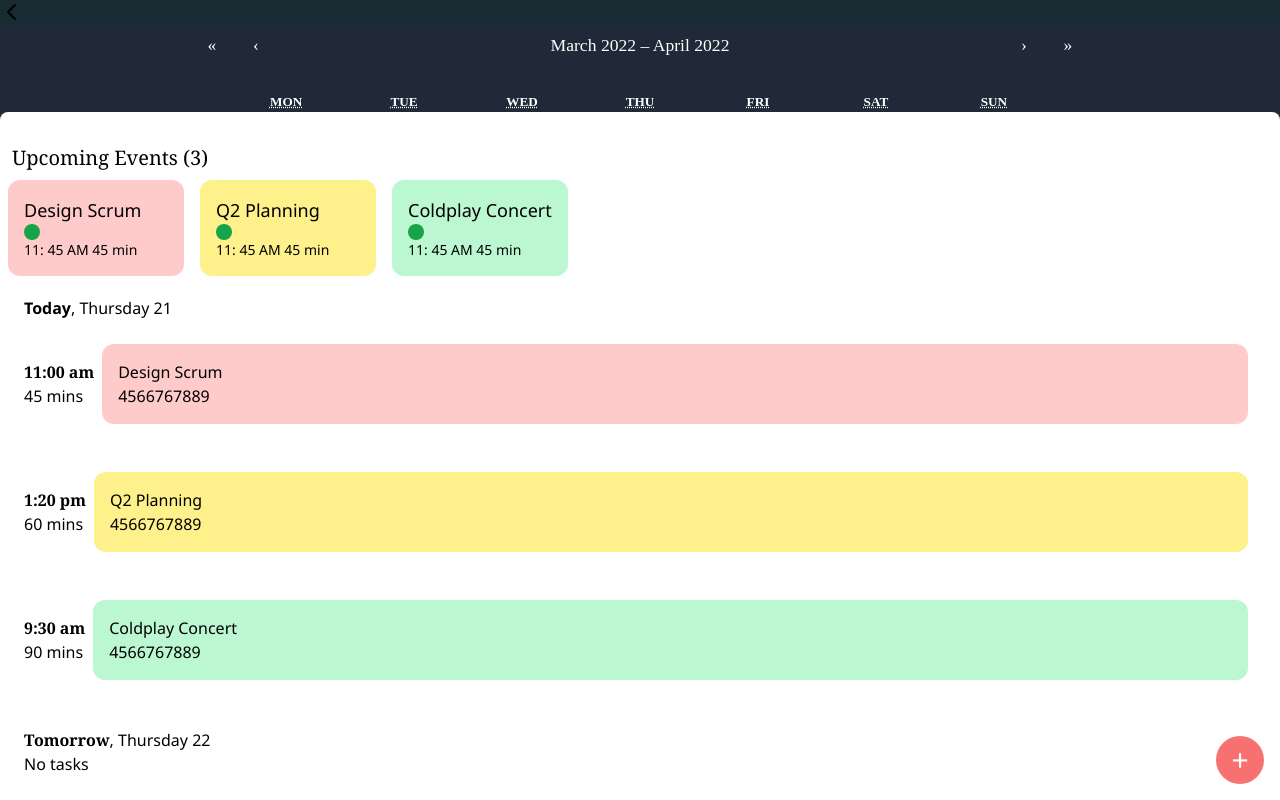
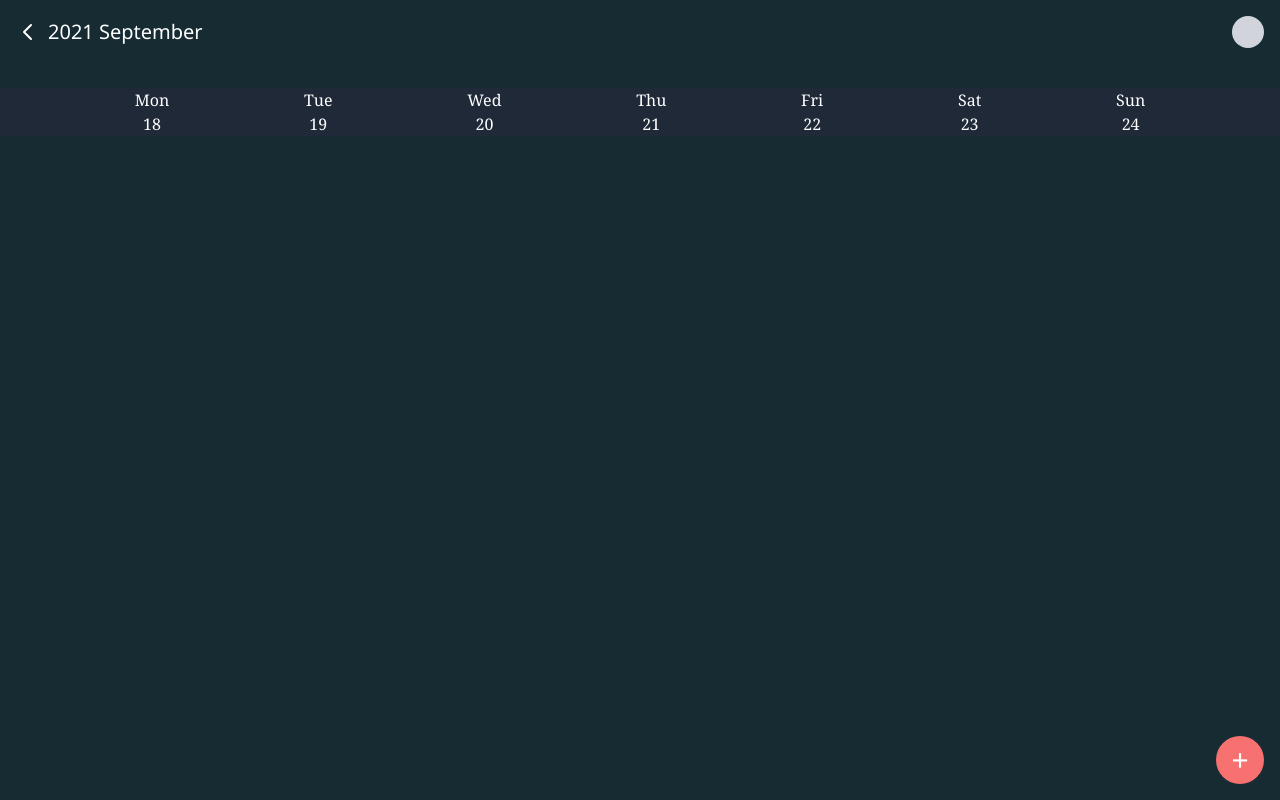
Before and after one commit to aabhas-sao/pamfur-task, a Next.js app: page /app in a window 1280 px wide. Built offline with nearby package versions, Linux system fonts and the light colour scheme.

Commit message:
feat: add week view
Signed-off-by: Aabhas Sao <aabhassao0@gmail.com>

```diff
--- /dev/null
+++ b/data/weekDays.json
@@ -0,0 +1,9 @@
+[
+  { "day": "Mon", "date": "18" },
+  { "day": "Tue", "date": "19" },
+  { "day": "Wed", "date": "20" },
+  { "day": "Thu", "date": "21" },
+  { "day": "Fri", "date": "22" },
+  { "day": "Sat", "date": "23" },
+  { "day": "Sun", "date": "24" }
+]
--- a/pages/app.js
+++ b/pages/app.js
@@ -6,22 +6,38 @@ import NewEvent from '../components/newEvent'
 import Timeline from '../components/timeline/timeline'
 import UpcomingEventBox from '../components/upcomingEventBox'
 import { iconSize } from '../constants'
-// import '../node_modules/react-calendar/dist/Calendar.css'
+import weekData from '../data/weekDays.json'
 
 const App = () => {
   const [showNewEvent, setShowNewEvent] = useState(false);
+
   return (
     <div className='h-screen'>
-      <div>
-        <div>
+      <div className='flex flex-row justify-between text-white p-4'>
+        <div className='flex flex-row text-xl items-center'>
           <ChevronLeftIcon height={iconSize} width={iconSize} />
+          <p className='ml-2'>2021
+            September</p>
+
         </div>
+        <div className='bg-gray-300 w-8 h-8 rounded-full'></div>
       </div>
-      <div className=' flex justify-center bg-gray-800'>
-        <Calendar view='month' showDoubleView={true} />
+
+      <div className='w-screen mt-6 flex justify-evenly bg-gray-800 font-serif'>
+        {
+          weekData.map((day, id) => (
+            <div key={id} className='flex flex-col text-white items-center'>
+              <p>{day.day}</p>
+              <p>{day.date}</p>
+            </div>
+          ))
+        }
       </div>
-      {showNewEvent ? <NewEvent /> : <></>}
-      <div className='fixed h-80vh w-screen bottom-0'>
+      {/* <div className='mt-6 flex justify-center bg-gray-800'>
+        <Calendar view='month'  showDoubleView={true} />
+      </div> */}
+      {/* {showNewEvent ? <NewEvent /> : <></>} */}
+      {/* <div className='fixed h-80vh w-screen bottom-0'>
         <div className='rounded-t-lg flex flex-col bg-white'>
           <h2 className='mt-8 font-serif ml-3 text-xl'>Upcoming Events (3)</h2>
           <div className='flex flex-row overflow-x-scroll'>
@@ -35,7 +51,7 @@ const App = () => {
           </div>
           <Timeline />
         </div>
-      </div>
+      </div> */}
       <button
         onClick={() => { setShowNewEvent(!showNewEvent) }}
         className='bg-red-400 w-12 h-12 rounded-full text-3xl fixed right-4 bottom-4 text-white'>
```
